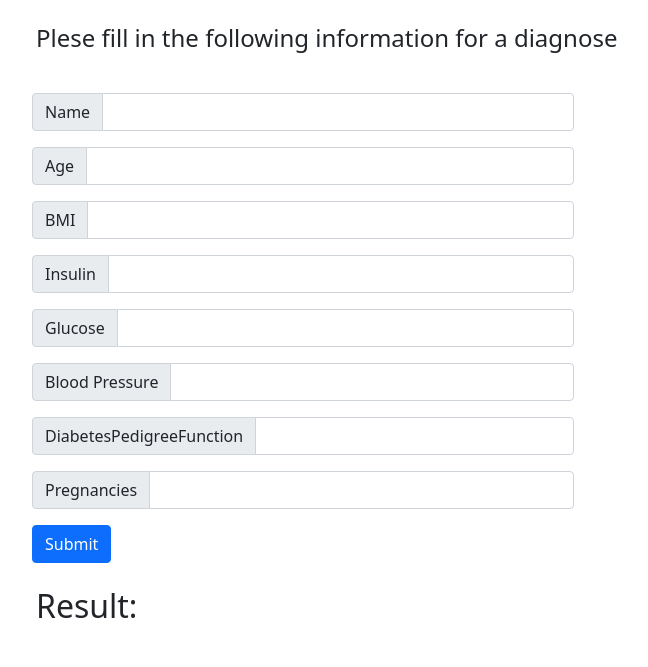
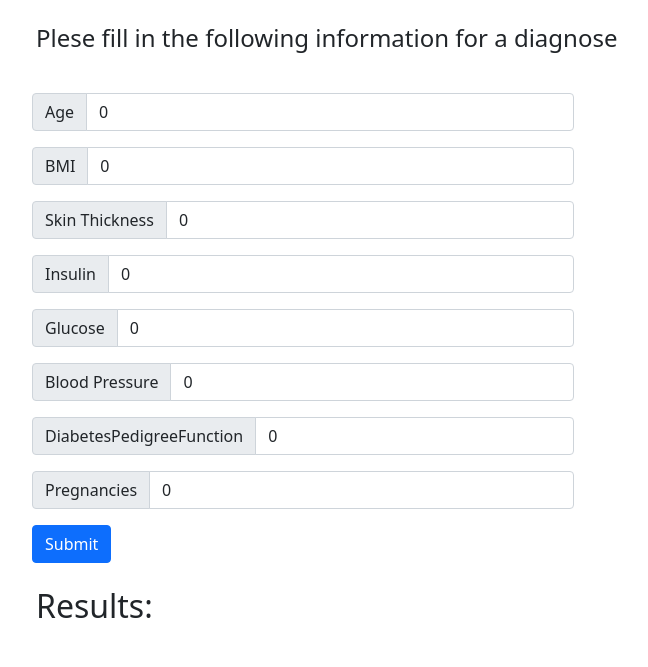
Before and after one commit to carterkioski/Utterly_Uncreative_2, a Flask app: page /diagnose in a window 1280 px wide. Shown: the part 133-800 px from the top of the page, without its empty margins (46-694 px from the left). Run offline with Flask 2, Linux system fonts and the light colour scheme; parts of the project's set-up code (start-up, migrations or seed data) failed here and were passed over.

Commit message:
Flask not reads in and uses diabetes model to predict

```diff
--- a/app.py
+++ b/app.py
@@ -21,14 +21,14 @@ def home_page():
 
 @app.route('/diagnose', methods = ['POST', 'GET'])
 def diagnose():
+    diabetes_result = 2
     if request.method == 'POST':
         form_data = request.form
         #Pregnancies, Glucose, BloodPressure, SkinThickness, Insulin, BMI, DiabetesPedigreeFunction, Age
-        result  = bool(diabetes_model.predict(diabetes_scaler.transform([[request.form['Pregnancies'],request.form['Glucose'],\
-            request.form['BloodPressure'],request.form['SkinThickness'],request.form['Insulin'],request.form['BMI'],request.form['DiabetesPedigreeFunction'],request.form['Age']]])))
-
-        return render_template('diagnose.html', result=result)
-    return render_template('diagnose.html')
+        diabetes_result  = diabetes_model.predict(diabetes_scaler.transform([[form_data['Pregnancies'],form_data['Glucose'],\
+            form_data['BloodPressure'],form_data['SkinThickness'],form_data['Insulin'],form_data['BMI'],\
+            form_data['DiabetesPedigreeFunction'],form_data['Age']]]))[0]
+    return render_template('diagnose.html',diabetes_result=diabetes_result)
 
 @app.route('/howitworks')
 def howthisworks():
--- a/templates/diagnose.html
+++ b/templates/diagnose.html
@@ -10,7 +10,7 @@
     <link href="https://cdn.jsdelivr.net/npm/bootstrap@5.0.1/dist/css/bootstrap.min.css" rel="stylesheet" integrity="sha384-+0n0xVW2eSR5OomGNYDnhzAbDsOXxcvSN1TPprVMTNDbiYZCxYbOOl7+AMvyTG2x" crossorigin="anonymous">
     <link rel="stylesheet" type="text/css" href="styles.css">
 
-    <title>Hello, world!</title>
+    <title>Diabetes Diagnosis Center</title>
   </head>
   <body>
     <nav class="navbar navbar-expand-lg navbar-dark bg-dark">
@@ -48,7 +48,7 @@
     <div class="container py-12">
         <header class="pb-3 mb-4 border-bottom">
           <a href="/" class="d-flex align-items-center text-dark text-decoration-none">
-            <span class="fs-1 fw-bold  ">Diabetes Diagnosis Center </span>
+            <span class="fs-1 fw-bold  ">Diabetes Diagnosis Center</span>
           </a>
         </header>
       </div>
@@ -61,36 +61,36 @@
           <form class="row g-3" action="/diagnose" method = "POST">
             <div class="col-md-9">
             <div class="input-group mb-3">
-              <span class="input-group-text" id="inputGroup-sizing-default">Name</span>
-              <input type="text" class="form-control" aria-label="Sizing example input" aria-describedby="inputGroup-sizing-default">
-            </div>
-            <div class="input-group mb-3">
               <span class="input-group-text" id="inputGroup-sizing-default">Age</span>
-              <input type="text" class="form-control" aria-label="Sizing example input" aria-describedby="inputGroup-sizing-default">
+              <input type="text" class="form-control" aria-label="Sizing example input" aria-describedby="inputGroup-sizing-default" name="Age" value=0>
             </div>
             <div class="input-group mb-3">
               <span class="input-group-text" id="inputGroup-sizing-default">BMI</span>
-              <input type="text" class="form-control" aria-label="Sizing example input" aria-describedby="inputGroup-sizing-default">
+              <input type="text" class="form-control" aria-label="Sizing example input" aria-describedby="inputGroup-sizing-default" name="BMI" value=0>
+            </div>
+            <div class="input-group mb-3">
+              <span class="input-group-text" id="inputGroup-sizing-default">Skin Thickness</span>
+              <input type="text" class="form-control" aria-label="Sizing example input" aria-describedby="inputGroup-sizing-default" name="SkinThickness" value=0>
             </div>
             <div class="input-group mb-3">
               <span class="input-group-text" id="inputGroup-sizing-default">Insulin</span>
-              <input type="text" class="form-control" aria-label="Sizing example input" aria-describedby="inputGroup-sizing-default">
+              <input type="text" class="form-control" aria-label="Sizing example input" aria-describedby="inputGroup-sizing-default" name="Insulin" value=0>
             </div>
             <div class="input-group mb-3">
               <span class="input-group-text" id="inputGroup-sizing-default">Glucose</span>
-              <input type="text" class="form-control" aria-label="Sizing example input" aria-describedby="inputGroup-sizing-default">
+              <input type="text" class="form-control" aria-label="Sizing example input" aria-describedby="inputGroup-sizing-default" name="Glucose" value=0>
             </div>
             <div class="input-group mb-3">
               <span class="input-group-text" id="inputGroup-sizing-default">Blood Pressure</span>
-              <input type="text" class="form-control" aria-label="Sizing example input" aria-describedby="inputGroup-sizing-default">
+              <input type="text" class="form-control" aria-label="Sizing example input" aria-describedby="inputGroup-sizing-default" name="BloodPressure" value=0>
             </div>
             <div class="input-group mb-3">
               <span class="input-group-text" id="inputGroup-sizing-default">DiabetesPedigreeFunction</span>
-              <input type="text" class="form-control" aria-label="Sizing example input" aria-describedby="inputGroup-sizing-default">
+              <input type="text" class="form-control" aria-label="Sizing example input" aria-describedby="inputGroup-sizing-default" name="DiabetesPedigreeFunction" value=0>
             </div>
             <div class="input-group mb-3">
               <span class="input-group-text" id="inputGroup-sizing-default">Pregnancies</span>
-              <input type="text" class="form-control" aria-label="Sizing example input" aria-describedby="inputGroup-sizing-default">
+              <input type="text" class="form-control" aria-label="Sizing example input" aria-describedby="inputGroup-sizing-default" name='Pregnancies' value=0>
             </div>
             <div class="col-12">
               <button type="submit" class="btn btn-primary">Submit</button>
@@ -100,8 +100,10 @@
       </div>
         <div class="col-md-4">
           <br>
-          <h2>Result:</h2>
-          <p>{{result}}</p>
+          <h2>Results:</h2>
+          {% if diabetes_result < 2 %}
+          <p>Our model predicts that you do {{(1-diabetes_result) * 'NOT'}} have diabetis!</p>
+          {% endif %}
         </div>
       </div>
     </div>
```
Also changed, not shown: 2 other files.
